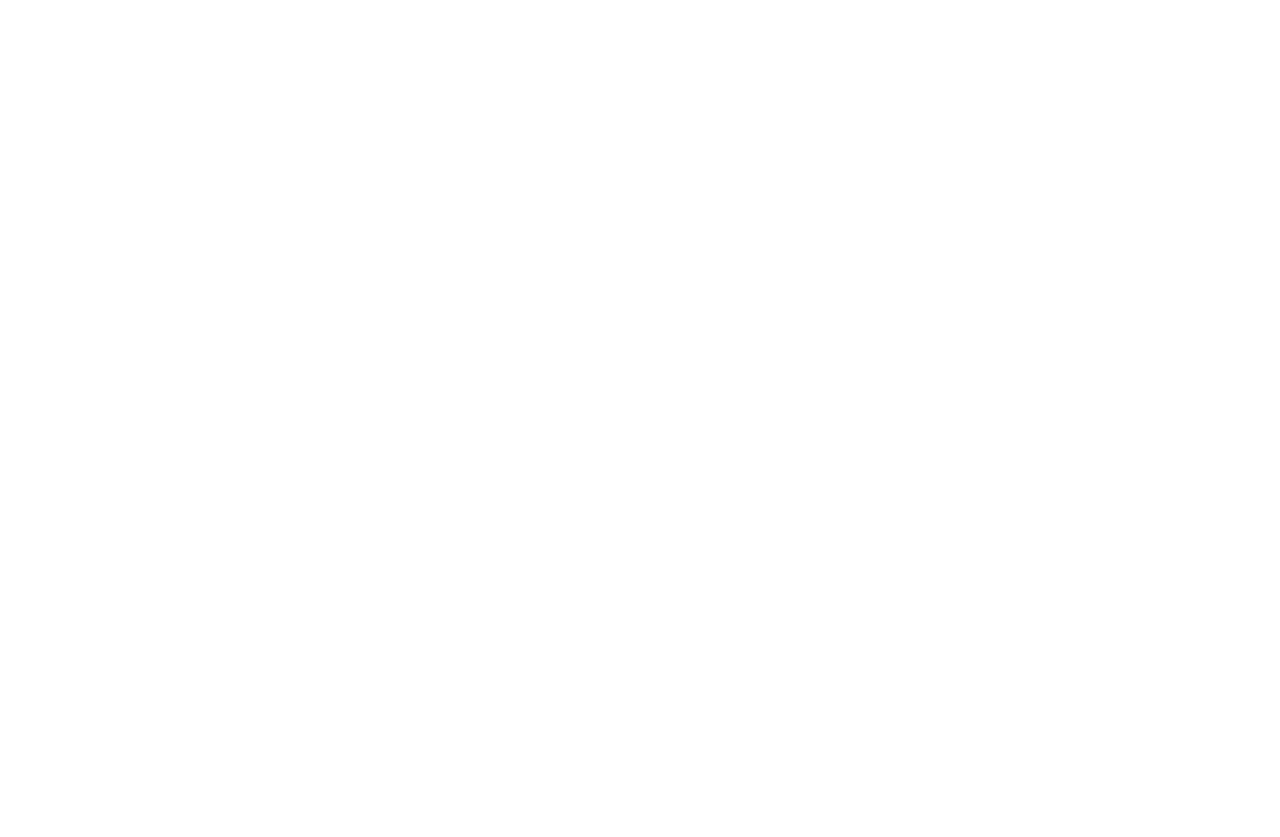
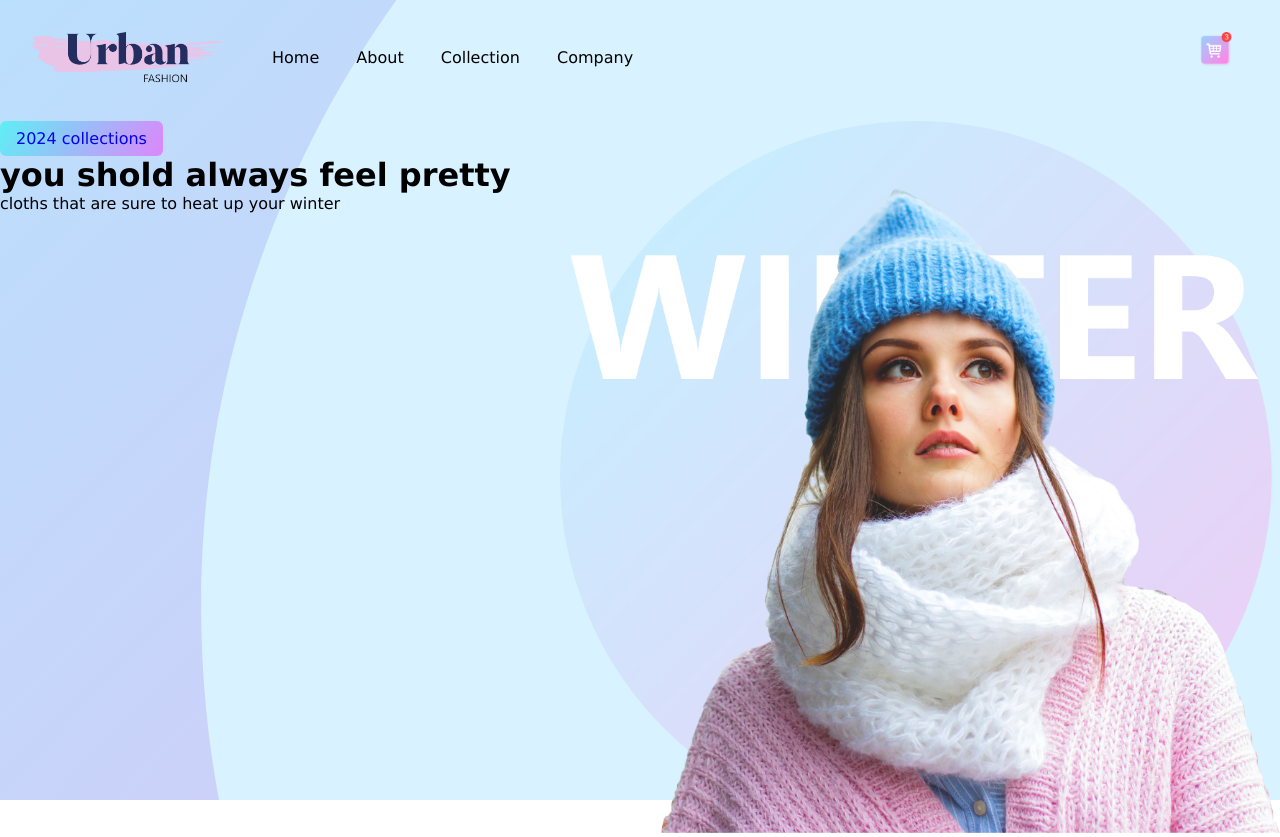
Before and after one commit to vijayvardhan-killi/html-css-project, a plain HTML site: page index.html in a window 1280 px wide. Before the commit the page ends 800 px from the top, so only its background shows below. Drawn offline with Linux system fonts and the light colour scheme.

Commit message:
pushing to server

```diff
--- a/index.html
+++ b/index.html
@@ -3,9 +3,33 @@
 <head>
     <meta charset="UTF-8">
     <meta name="viewport" content="width=device-width, initial-scale=1.0">
-    <title>Document</title>
+    <title>Urban</title>
+    <link rel="stylesheet" href="style.css">
 </head>
 <body>
-
+    <div class="container">
+        <header>
+            <a href="#"><img src="images/logo.png" alt="Urban" class="logo"></a>
+            <nav>
+              <ul>
+                <li><a href="#">home</a></li>
+                <li><a href="#">about</a></li>
+                <li><a href="#">collection</a></li>
+                <li><a href="#">company</a></li>
+              </ul>
+            </nav>
+            <a href="#"><img src="images/cart.png" alt="cart" class="cart"></a>
+        </header>
+        <main>
+            <div class="slogan">
+                <a href="#" class="btn">2024 collections</a>
+                <h1>you shold always feel pretty</h1>
+                <p>cloths that are sure to heat up your winter</p>
+            </div>
+            <div class="hero">
+                <img src="images/img.png" alt="feature">
+            </div>
+        </main>
+    </div>
 </body>
 </html>
--- a/style.css
+++ b/style.css
@@ -0,0 +1,70 @@
+*{
+    padding:0;
+    margin: 0;
+    box-sizing: border-box;
+    font-family:'Lucida Sans', 'Lucida Sans Regular', 'Lucida Grande', 'Lucida Sans Unicode', Verdana, sans-serif
+}
+
+.container{
+    background-image: url(images/background.png);
+    width: 100%;
+    height: 100vh;
+}
+header{
+    display: flex;
+    padding: 2rem;
+}
+
+header .logo{
+    width: 12rem;
+
+}
+header .cart{
+   width: 2rem;
+   position: absolute;
+   right: 3rem;
+}
+
+nav{
+    margin-left: 2rem;
+}
+
+nav ul{
+    list-style: none;
+}
+
+nav ul li{
+    display: inline-block;
+    margin:  1rem;
+}
+
+nav ul li a{
+    text-decoration: none;
+    color: #000;
+    text-transform: capitalize;
+    font-size: 1rem;
+}
+
+/* main */
+main{
+    display: flex;
+}
+
+.slogan{
+    width: 50%;
+}
+
+.hero{
+
+}
+.hero img{
+    width: 45rem;
+}
+
+.btn{
+    text-decoration: none;
+    display: inline-block;
+    padding:0.5rem 1rem;
+    background: linear-gradient(120deg,rgba(0, 255, 238, 0.5), rgba(255, 31, 251, 0.45) );
+    border-radius: 6px;
+}
```
Also changed, not shown: images/back-arrow.png (added), images/background.png (added), images/cart.png (added), images/img.png (added), images/logo.png (added), images/next-arrow.png (added).
